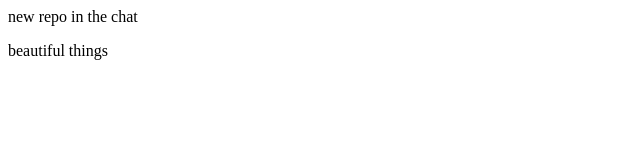
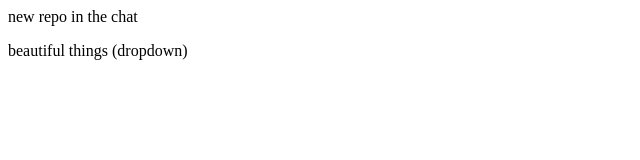
Before and after one commit to Siddhanttade/LocalRepo, a plain HTML site: page index.html in a window 1280 px wide. Shown: the full height of the page, 0-640 px from the left. Drawn offline with Linux system fonts and the light colour scheme.

```diff
--- a/index.html
+++ b/index.html
@@ -1,2 +1,2 @@
 <p>new repo in the chat </p>
-<p>beautiful things</p>
+<p>beautiful things (dropdown)</p>
```
